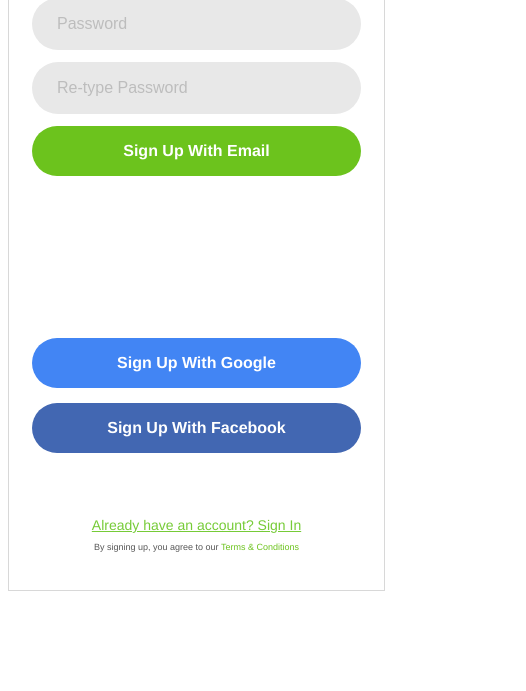
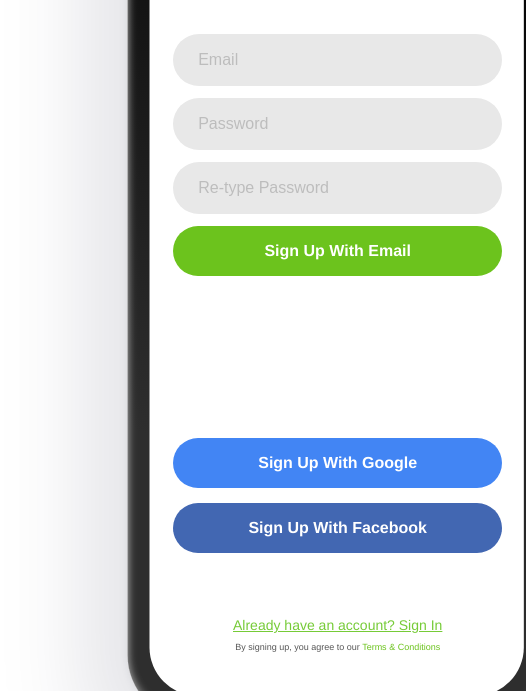
Before and after one commit to abdiellopez/TourBuzz, a plain HTML site: page index.html in a window 390 px wide. Shown: the part 231-922 px from the top of the page, 526 px wide, since content can reach past the window. Before the commit the page ends 844 px from the top, so only its background shows below. Drawn offline with Linux system fonts and the light colour scheme.

Commit message:
added iPhone background

```diff
--- a/styles/style.css
+++ b/styles/style.css
@@ -1,9 +1,17 @@
+body{
+    background-image: url("../assets/iPhone 11 extra Shadow.svg");
+    background-size: 580px;
+    background-repeat: no-repeat;
+}
+
 .app{
     width: 375px;
     height: 812px;
-    border: 1px solid rgb(216, 216, 216);
+    border: 1px solid rgba(216, 216, 216, 0);
     font-family: Helvetica, sans-serif;
     position: relative;
+    top: 100px;
+    left: 141.2px;
 }
 
 #logo{
```
Also changed, not shown: assets/iPhone 11 extra Shadow.svg (added).
